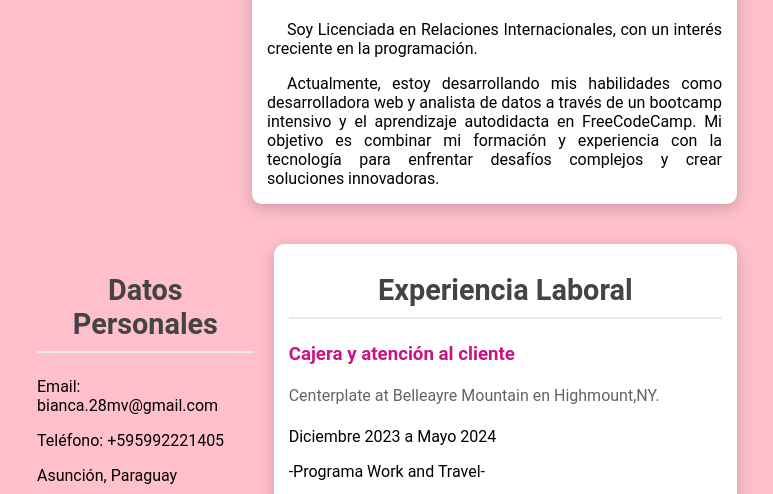
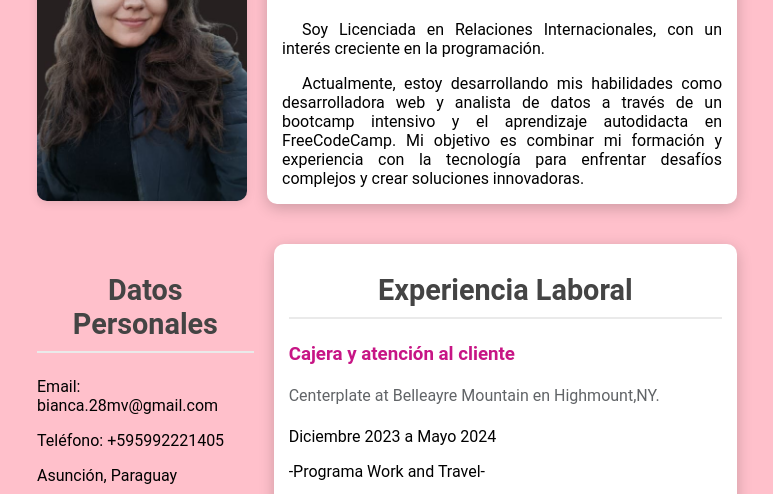
Before and after one commit to BiancaMontiel28/TareaCV, a plain HTML site: page index.html in a window 1280 px wide. Shown: the part 272-766 px from the top of the page, without its empty margins (253-1026 px from the left). Drawn offline with Linux system fonts and the light colour scheme.

Commit message:
Update index.html

```diff
--- a/index.html
+++ b/index.html
@@ -11,7 +11,7 @@
         <h1>Bianca J. Montiel Vera</h1>
         <h2>Estudiante</h2>
         <div class="info-container">
-        <img src="imagen/cvfoto.jpeg" alt="Descripción de la imagen" class="mi-imagen">
+        <img src="cvfoto.jpeg" alt="Descripción de la imagen" class="mi-imagen">
         <section class="mi-seccion">
             <h2>Acerca de mí</h2>
             <p>Soy Licenciada en Relaciones Internacionales, con un interés creciente en la programación.</p>
```
